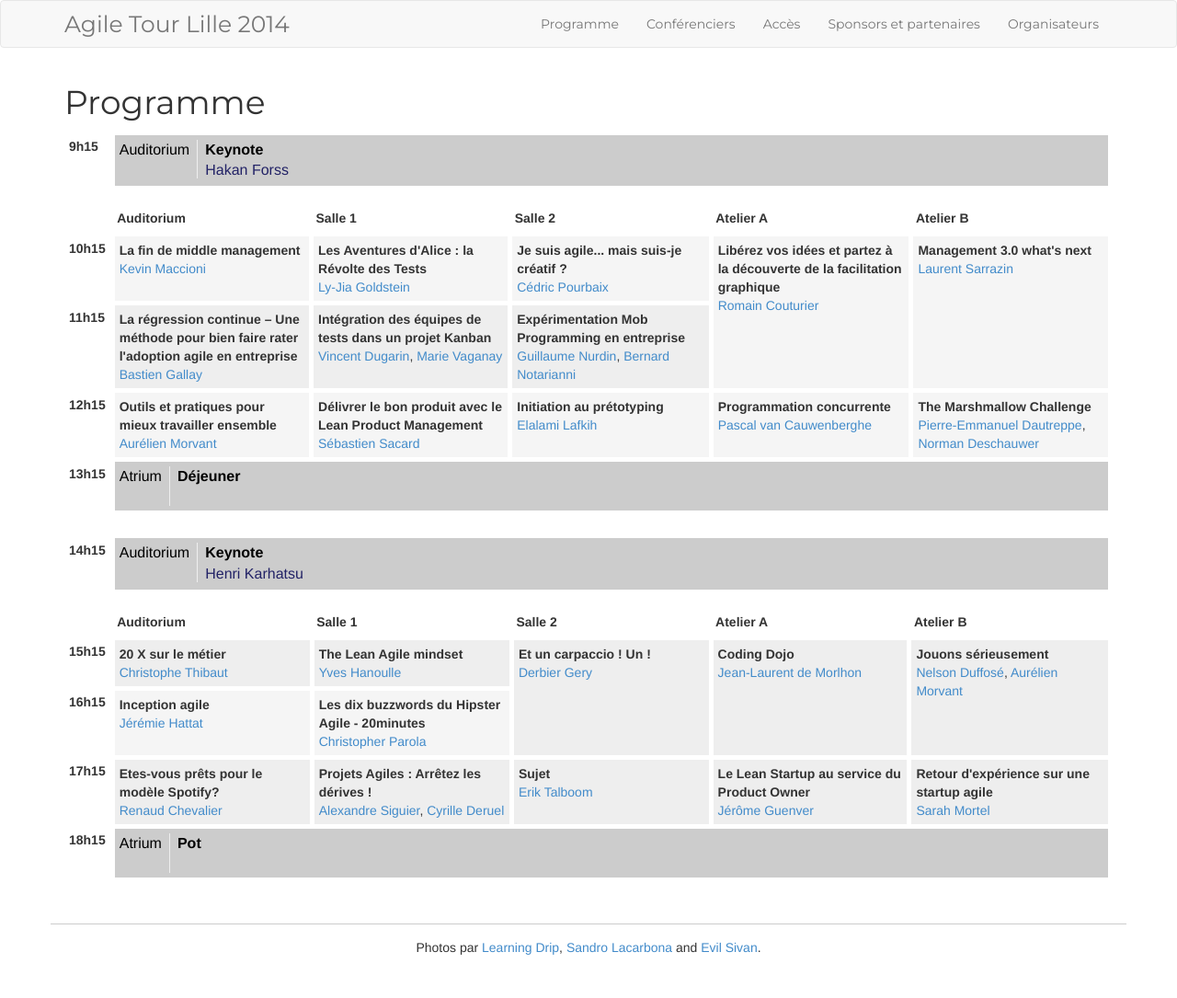
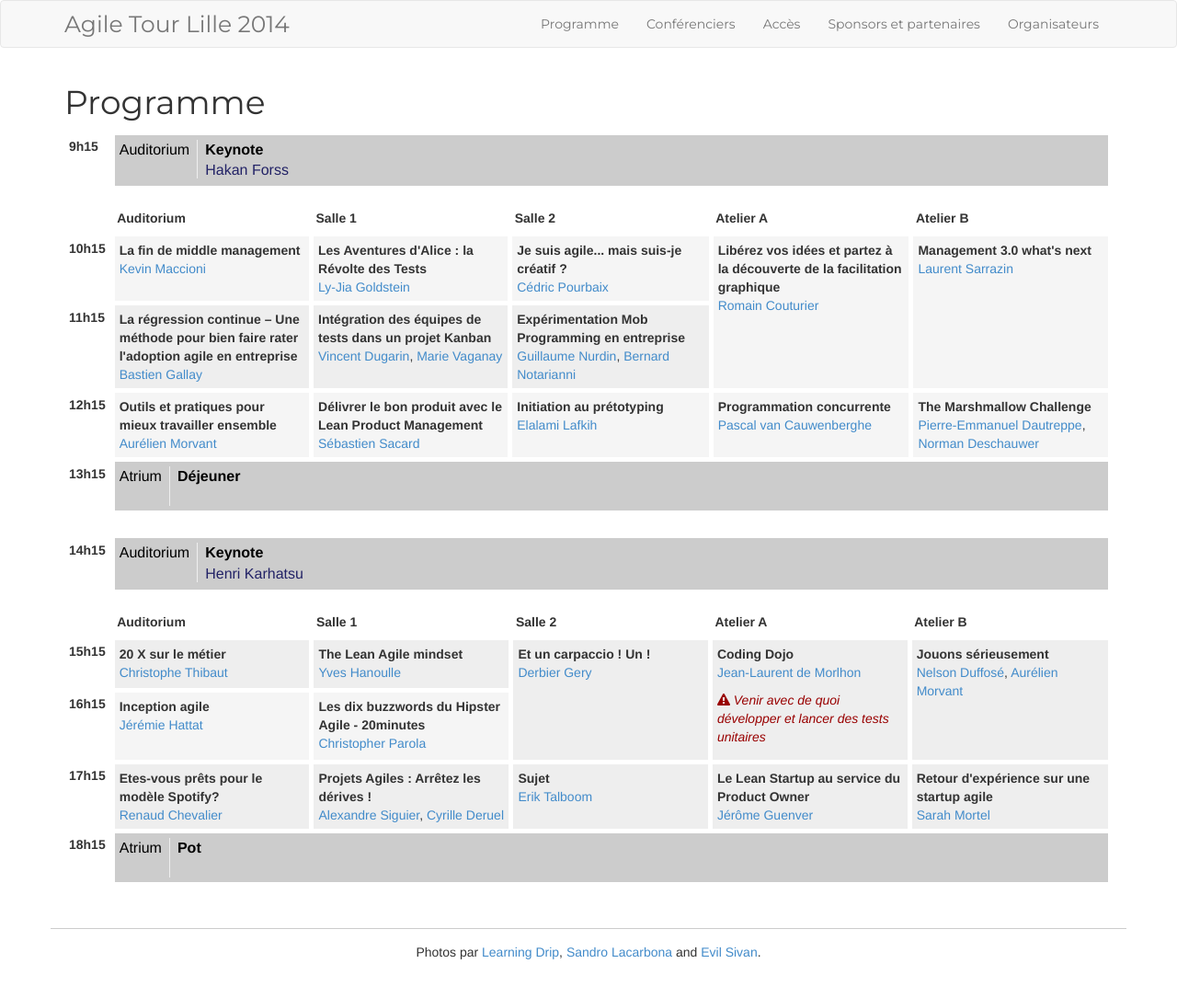
Before and after one commit to jak78/agile-tour-lille-2017, a Jekyll site: the page built from 00-schedule.html, in a window 1280 px wide. Shown: the whole page at 92% size. Built offline with Jekyll 4.4.1, drawn with Linux system fonts in a browser that asks for light colours; nearby versions of some CDN libraries.

Commit message:
Added: Extra information for coding dojo

```diff
--- a/00-schedule.html
+++ b/00-schedule.html
@@ -32,6 +32,9 @@ permalink: /programme/
                 <a href="{{ "/conferenciers/" | prepend: site.baseurl }}#{{speaker | uri_escape }}">{{ speaker }}</a>{% if forloop.last == false %}, {% endif %}
                 {% endfor %}
                 {% endif %}
+                {% if talk.extra %}
+                <p class="extra">{{ talk.extra }}</p>
+                {% endif %}
             </td>
             {% endfor %}
         </tr>
--- a/_data/schedule.yml
+++ b/_data/schedule.yml
@@ -67,6 +67,7 @@
       - subject: Coding Dojo
         speaker: Jean-Laurent de Morlhon
         duration: 2
+        extra: <i class="fa fa-warning"></i> Venir avec de quoi développer et lancer des tests unitaires
       - subject: Jouons sérieusement
         speaker: Nelson Duffosé, Aurélien Morvant
         duration: 2
--- a/_includes/head.html
+++ b/_includes/head.html
@@ -10,6 +10,6 @@
     <link rel="stylesheet" href="{{ "/css/bootstrap.min.css" | prepend: site.baseurl }}">
 
     <link rel="stylesheet" href="{{ "/css/main.css" | prepend: site.baseurl }}">
-    <link href="{{ "/css/font-awesome.min.css"| prepend: site.baseurl }}" rel="stylesheet">
+    <link href="//maxcdn.bootstrapcdn.com/font-awesome/4.2.0/css/font-awesome.min.css" rel="stylesheet">
     <script src="{{ "/js/jquery.min.js" | prepend: site.baseurl }}"></script>
 </head>
--- a/_sass/_schedule.scss
+++ b/_sass/_schedule.scss
@@ -4,6 +4,13 @@
     font-weight: bold;
     display: block;
   }
+
+  .extra {
+    padding-top: 10px;
+    font-style: italic;
+    color: #900;
+  }
+
   .room {
     float:left;
     padding-bottom: 20px;
```
